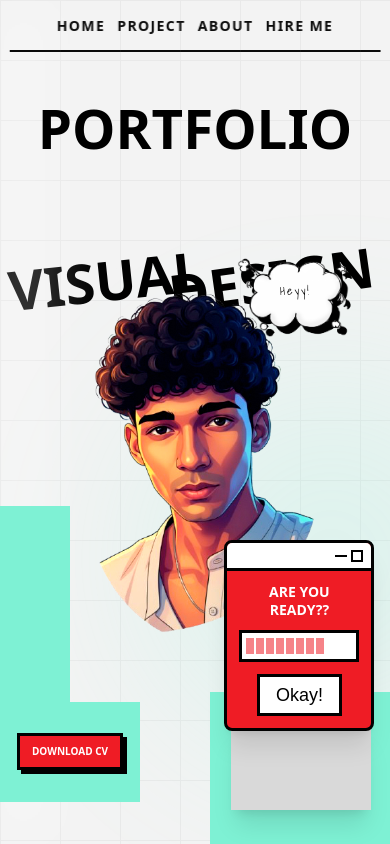
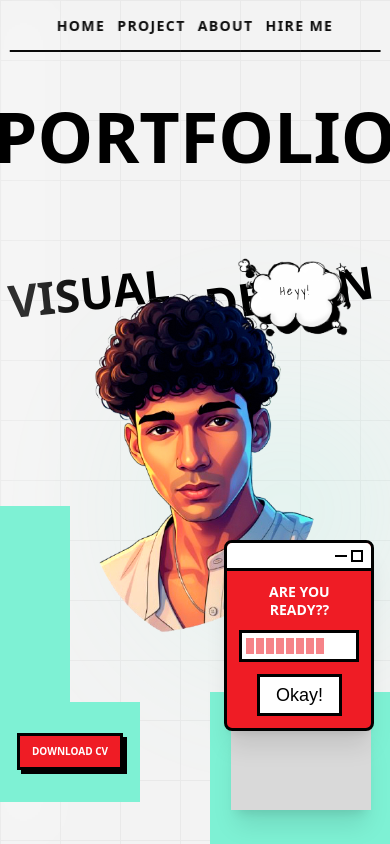
Before and after one commit to adithdev-glitch/newPortfolio, a React (Vite) app: page / in a window 390 px wide. Shown: the top 844 px of the page. Built offline with nearby package versions, Linux system fonts and the light colour scheme; a web font is replaced by a local one.

Commit message:
refactor Hero component styles for improved responsiveness and animation

```diff
--- a/src/pages/Hero.jsx
+++ b/src/pages/Hero.jsx
@@ -35,6 +35,7 @@ export default function Hero() {
       >
         {/* Huge Background Text */}
         <div className="absolute inset-0 pointer-events-none select-none z-0 overflow-hidden">
+
           {/* Animated Background Glow */}
           <motion.div
             initial={{ scale: 0.6, opacity: 0 }}
@@ -49,8 +50,8 @@ export default function Hero() {
               top-1/2
               -translate-x-1/2
               -translate-y-1/2
-              w-[70vw]
-              h-[70vw]
+              w-[45vw]
+              h-[45vw]
               max-w-[500px]
               max-h-[500px]
               rounded-full
@@ -81,12 +82,7 @@ export default function Hero() {
               z-10
               px-2
 
-              text-[14vw]
-              sm:text-[100px]
-              md:text-[120px]
-              lg:text-[160px]
-              xl:text-[220px]
-              2xl:text-[260px]
+              text-[clamp(70px,9vw,220px)]
             "
           >
             Portfolio
@@ -107,17 +103,14 @@ export default function Hero() {
             }}
             className="
               absolute
-              top-[30%] sm:top-[35%]
+              top-[32%] sm:top-[36%]
               left-[2%]
               leading-none
               font-black
               uppercase
               text-black
 
-              text-[14vw]
-              sm:text-[90px]
-              md:text-[120px]
-              xl:text-[150px]
+              text-[clamp(45px,6vw,140px)]
             "
           >
             Visual
@@ -138,17 +131,14 @@ export default function Hero() {
             }}
             className="
               absolute
-              top-[30%] sm:top-[35%]
+              top-[32%] sm:top-[36%]
               right-[4%]
               leading-none
               font-black
               uppercase
               text-black
 
-              text-[14vw]
-              sm:text-[90px]
-              md:text-[120px]
-              xl:text-[150px]
+              text-[clamp(45px,6vw,140px)]
             "
           >
             Design
```
